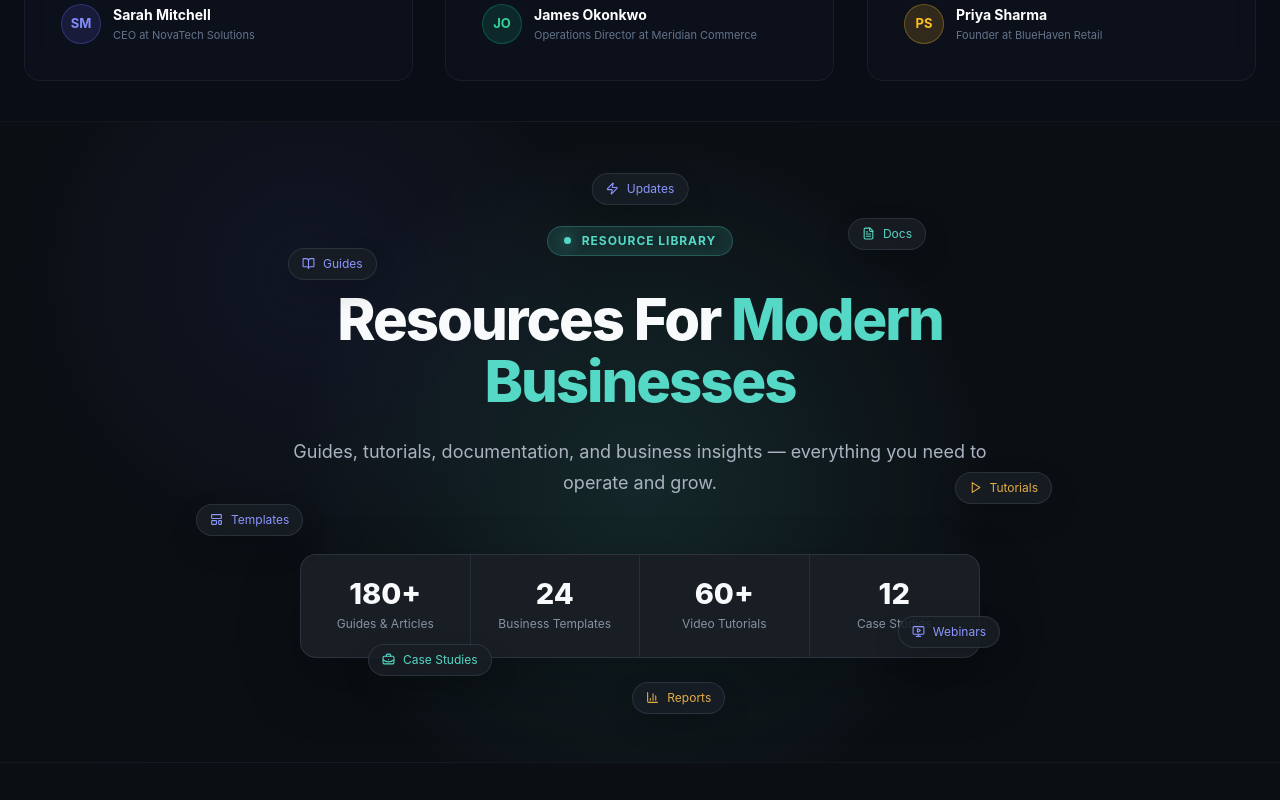
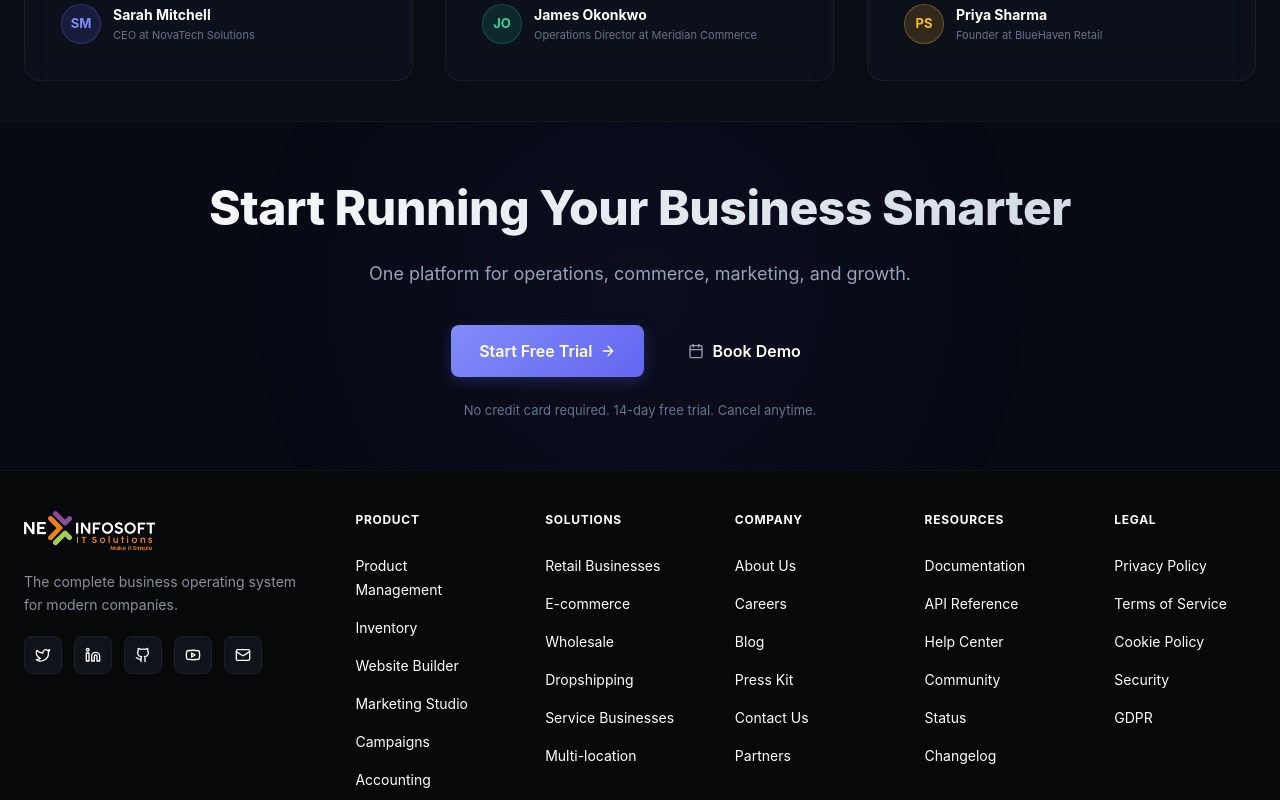
Before and after one commit to himanshu0633/Operix-frontend, a Next.js app: page / in a window 1280 px wide. Shown: the part 6660-7460 px from the top of the page. Built offline with nearby package versions, Linux system fonts and the light colour scheme.

Commit message:
refactor: Remove Resources component from main landing page

```diff
--- a/src/app/page.tsx
+++ b/src/app/page.tsx
@@ -6,7 +6,6 @@ import AiAssistant from "./landing/components/AiAssistant";
 import Modules from "./landing/components/Modules";
 import Pricing from "./landing/components/Pricing";
 import Testimonials from "./landing/components/Testimonials";
-import Resources from "./landing/components/Resources";
 import FinalCta from "./landing/components/FinalCta";
 import Footer from "./landing/components/Footer";
 
@@ -22,7 +21,6 @@ export default function Home() {
         <AiAssistant />
         <Pricing />
         <Testimonials />
-        <Resources />
         <FinalCta />
       </main>
       <Footer />
```
